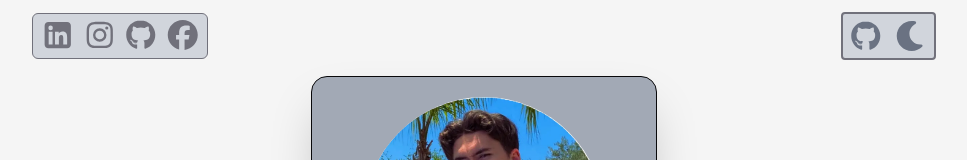
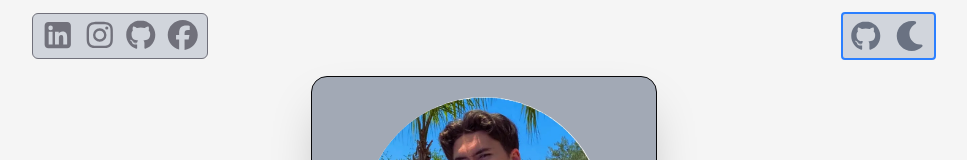
Before and after one commit to JoachimTislov/Portfolio, a Vue app: page / in a window 1280 px wide. Shown: the top 160 px of the page, without its empty margins (156-1123 px from the left). Built offline with nearby package versions, Linux system fonts and the light colour scheme.

Commit message:
Navbar: blue border color for right div in white theme

```diff
--- a/src/components/MainNavbar.vue
+++ b/src/components/MainNavbar.vue
@@ -54,7 +54,7 @@ const rightIconStyle =
       </a>
     </div>
     <div
-      class="dark:border-darkorange flex items-center gap-x-2 rounded-sm border-2 bg-gray-300 p-1 text-zinc-500 dark:bg-zinc-900"
+      class="dark:border-darkorange flex items-center gap-x-2 rounded-sm border-2 border-blue-500 bg-gray-300 p-1 text-zinc-500 dark:bg-zinc-900"
     >
       <a :href="personalData.sourceCode" target="_blank" rel="noopener">
         <span :class="rightIconStyle">
```
